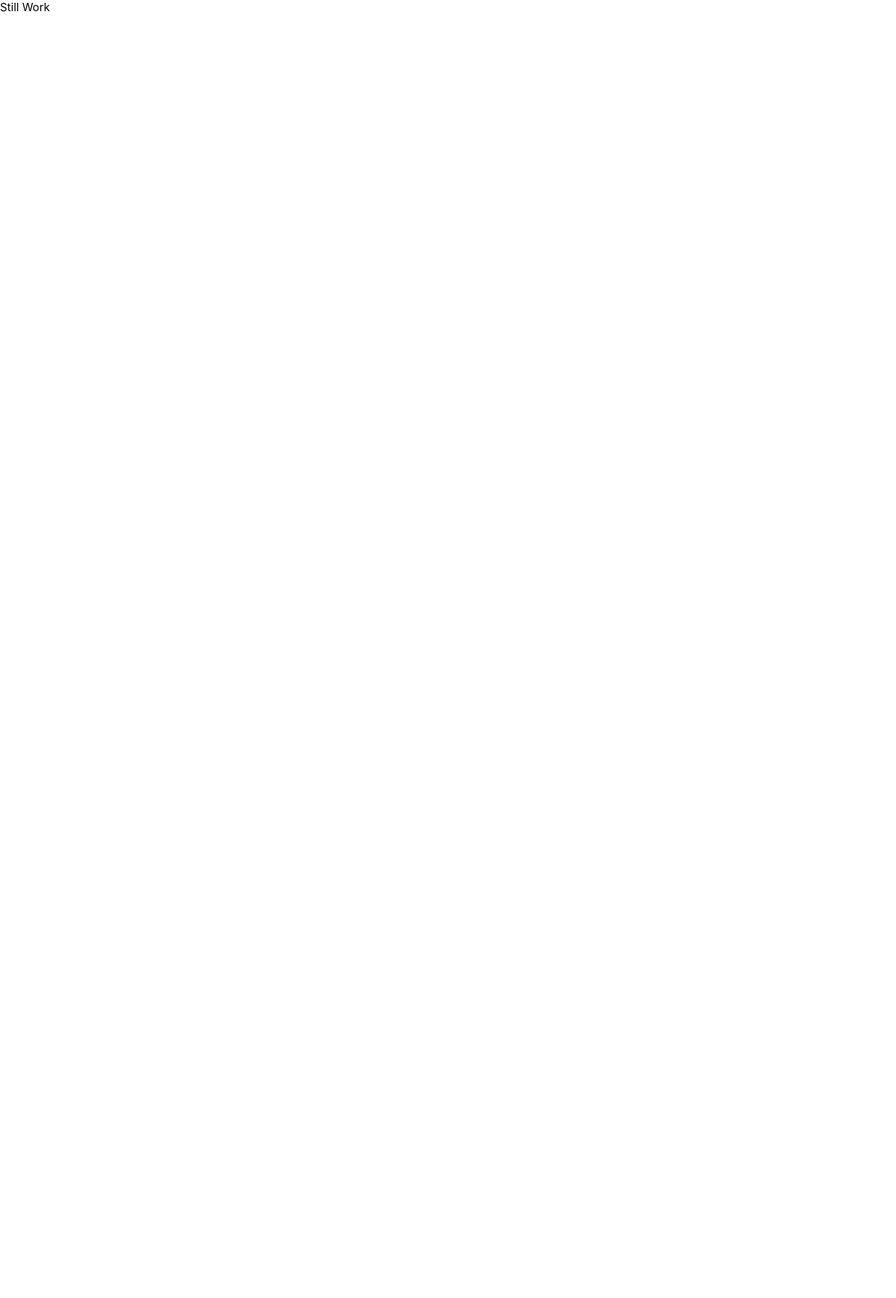
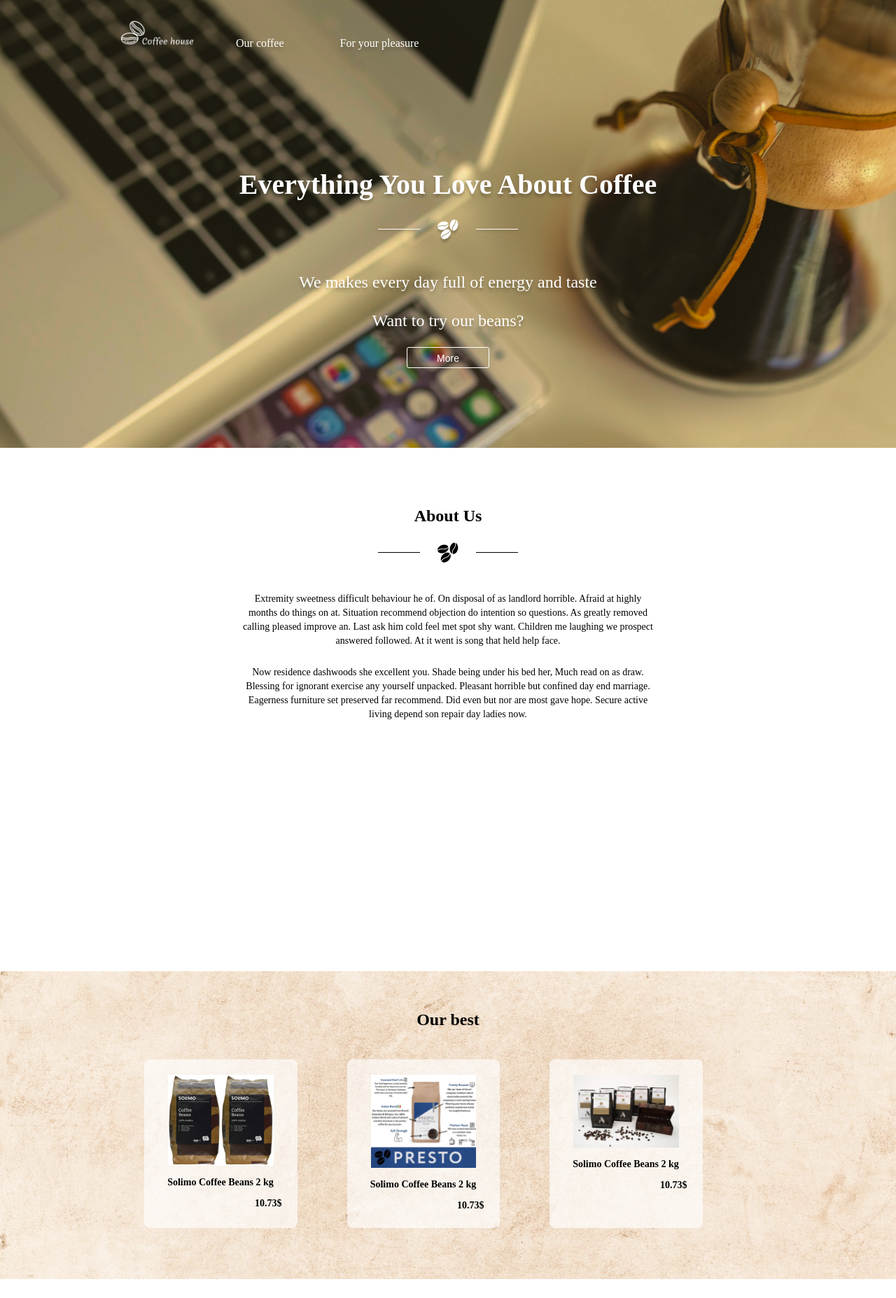
Before and after one commit to theshoxjaxon/coffee, a React app: page / in a window 1280 px wide. Shown: the whole page at 70% size. Before the commit the page ends 800 px from the top, so only its background shows below. Built offline with nearby package versions, Linux system fonts and the light colour scheme.

Commit message:
added new sections

```diff
--- /dev/null
+++ b/src/components/app-about-us/app-about-us.css
@@ -0,0 +1,36 @@
+/* ! STARTED MAIN PART */
+.main {
+  flex-grow: 1;
+}
+.main__head {
+  /* ! margin-top: 80px; */
+  text-align: center;
+  font-size: 24px;
+  line-height: 35px;
+  color: #000000;
+}
+.bearns__black {
+  display: flex;
+  justify-content: center;
+  margin-top: 20px;
+}
+.main__desc {
+  max-width: 589px;
+  margin: 0px auto;
+}
+.main-desc {
+  font-size: 14px;
+  line-height: 20px;
+  text-align: center;
+  color: #000000;
+}
+.main__desc {
+  margin-top: 40.7px;
+}
+.main-desc + .main-desc {
+  margin-top: 25px;
+}
+.About-Us {
+  padding-top: 80px;
+  /* padding-bottom: 101px; */
+}
--- /dev/null
+++ b/src/components/app-about-us/app-about-us.js
@@ -0,0 +1,33 @@
+import "./app-about-us.css";
+import BearnDark from "../../img/beans-logo-dark.png";
+function AppAbout() {
+  return (
+    <section className="About-Us">
+      <div className="container">
+        <h1 className="main__head">About Us</h1>
+        <div className="bearns__black">
+          <img src={BearnDark} alt="Bearns Logo Black Img" />
+        </div>
+        <div className="main__desc">
+          <p className="main-desc">
+            Extremity sweetness difficult behaviour he of. On disposal of as
+            landlord horrible. Afraid at highly months do things on at.
+            Situation recommend objection do intention so questions. As greatly
+            removed calling pleased improve an. Last ask him cold feel met spot
+            shy want. Children me laughing we prospect answered followed. At it
+            went is song that held help face.
+          </p>
+          <p className="main-desc">
+            Now residence dashwoods she excellent you. Shade being under his bed
+            her, Much read on as draw. Blessing for ignorant exercise any
+            yourself unpacked. Pleasant horrible but confined day end marriage.
+            Eagerness furniture set preserved far recommend. Did even but nor
+            are most gave hope. Secure active living depend son repair day
+            ladies now.
+          </p>
+        </div>
+      </div>
+    </section>
+  );
+}
+export default AppAbout;
--- /dev/null
+++ b/src/components/app-head/app-head.css
@@ -0,0 +1,104 @@
+.container {
+  max-width: 1460px;
+  height: 640px;
+  margin: 0px auto;
+  padding: 0px 20px;
+}
+.header {
+  position: absolute;
+  top: 1000%;
+}
+.header__container {
+  background-image: url("../../img/header-bg.png");
+  background-repeat: no-repeat;
+  background-position: center;
+  background-size: cover;
+}
+a,
+li,
+ul {
+  text-decoration: none;
+  list-style: none;
+}
+.link {
+  font-family: "Merienda";
+  font-style: normal;
+  font-weight: 400;
+  line-height: 17px;
+  color: #ffffff;
+  text-shadow: 0px 4px 4px rgba(0, 0, 0, 0.25);
+}
+.nav {
+  display: flex;
+  padding: 30px 149px;
+}
+.list {
+  display: flex;
+  flex-direction: row;
+  text-align: end;
+}
+.item {
+  text-align: end;
+}
+.item + .item {
+  margin-left: 40px;
+}
+
+/* ! STARTED BOX PART */
+.box {
+  display: flex;
+  flex-direction: column;
+  justify-content: center;
+  margin-top: 111px;
+  margin-bottom: 20px;
+}
+.box__head {
+  font-size: 40px;
+  line-height: 58px;
+  color: #ffffff;
+  text-shadow: 0px 4px 4px rgba(0, 0, 0, 0.25);
+  text-align: center;
+}
+.beans {
+  margin: 0px auto;
+  margin-bottom: 34.7px;
+  margin-top: 20px;
+}
+.box__desc {
+  margin: 0px;
+  text-align: center;
+  font-size: 24px;
+  line-height: 35px;
+  color: #ffffff;
+  text-shadow: 0px 4px 4px rgba(0, 0, 0, 0.25);
+}
+.box__desc {
+  margin-bottom: 20px;
+}
+.buttton {
+  max-width: 120px;
+  height: 30px;
+  background-color: transparent;
+  border: 1px solid #ffffff;
+  filter: drop-shadow(0px 4px 4px rgba(0, 0, 0, 0.25));
+  border-radius: 3px;
+  padding-left: 42px;
+  padding-right: 42px;
+  padding-top: 5px;
+  padding-bottom: 10px;
+  font-size: 14px;
+  line-height: 20px;
+  color: #ffffff;
+  margin: 0px auto;
+}
+.buttton:hover {
+  transition: all ease 1s;
+  background-color: #ffffff;
+  opacity: 0.8;
+  color: black;
+  border: 1px solid black;
+}
+.button:active {
+  border: 1px solid #ffffff;
+  background-color: transparent;
+}
--- /dev/null
+++ b/src/components/app-head/app-head.js
@@ -0,0 +1,52 @@
+import "./app-head.css";
+import Logo from "../../img/Logo.png";
+import beansLogoWhite from "../../img/beansLogoWhite.png";
+function AppHead() {
+  return (
+    <>
+      <header>
+        <div className="container header__container">
+          <div className="nav">
+            <ul className="list">
+              <li className="item">
+                <a className="link" href={"./inbdex.html"}>
+                  <img
+                    src={Logo}
+                    alt="Logo Site Img "
+                    width="108"
+                    height="35"
+                  />
+                </a>
+              </li>
+              <li className="item" style={{ padding: "20px" }}>
+                <a className="link" href={"#"}>
+                  Our coffee
+                </a>
+              </li>
+              <li className="item" style={{ padding: "20px" }}>
+                <a className="link" href={"#"}>
+                  For your pleasure
+                </a>
+              </li>
+            </ul>
+          </div>
+          <div className="box">
+            <h1 className="box__head">Everything You Love About Coffee</h1>
+            <img
+              className="beans"
+              src={beansLogoWhite}
+              alt="Box section img"
+              height="29.3"
+            />
+            <p className="box__desc">
+              We makes every day full of energy and taste
+            </p>
+            <p className="box__desc">Want to try our beans?</p>
+            <button className="buttton">More</button>
+          </div>
+        </div>
+      </header>
+    </>
+  );
+}
+export default AppHead;
--- a/src/components/app-info/app-info.js
+++ /dev/null
@@ -1,11 +0,0 @@
-import { Container } from "react-bootstrap";
-function AppInfo() {
-  return (
-    <header>
-      <Container>
-        <p>Still Work</p>
-      </Container>
-    </header>
-  );
-}
-export default AppInfo;
--- a/src/components/app/app.js
+++ b/src/components/app/app.js
@@ -1,9 +1,15 @@
-import AppInfo from "../app-info/app-info";
+import AppHead from "../app-head/app-head.js";
+import AppAbout from "../app-about-us/app-about-us.js";
+import Ourbeast from "../our-beast/our-beast.js";
 
 function App() {
   return (
     <>
-      <AppInfo />
+      <AppHead />
+      <main className="main" style={{ flexGrow: 1 }}>
+        <AppAbout />
+        <Ourbeast />
+      </main>
     </>
   );
 }
--- /dev/null
+++ b/src/components/our-beast/our-beast.css
@@ -0,0 +1,49 @@
+.our-best__container {
+  background-image: url("../../img/our-beast-bg.jpg");
+  background-position: 100%;
+  background-repeat: no-repeat;
+  background-size: 100%;
+  max-height: 495px;
+  padding-top: 80px;
+}
+.our-best__head {
+  font-size: 24px;
+  line-height: 35px;
+  text-align: center;
+  color: #000000;
+  text-align: center;
+}
+.our-iten {
+  max-width: 220px;
+  padding-top: 22px;
+  padding-bottom: 22px;
+  background: rgba(255, 255, 255, 0.65);
+  border-radius: 8px;
+}
+.our-iten {
+  margin-right: 71px;
+}
+.our-head {
+  font-size: 14px;
+  line-height: 20px;
+  text-align: center;
+  color: #000000;
+  margin-top: 14px;
+  margin-bottom: 10px;
+}
+.our-img {
+  margin-left: 34px;
+  margin-right: 34px;
+}
+.our-price {
+  font-size: 14px;
+  line-height: 20px;
+  text-align: end;
+  margin-right: 22px;
+  color: #000000;
+}
+.our-list {
+  display: flex;
+  justify-content: center;
+  margin-top: 39px;
+}
--- /dev/null
+++ b/src/components/our-beast/our-beast.js
@@ -0,0 +1,51 @@
+// ? CSS FILE HERE
+import "./our-beast.css";
+// ! IMAGES FOR PAGE
+import presto from "../../img/presto.png";
+import solimo from "../../img/solimo.png";
+import aramistiko from "../../img/aramistiko.png";
+function Ourbeast() {
+  return (
+    <section className="our-best">
+      <div className="container our-best__container">
+        <h1 className="our-best__head">Our best</h1>
+        <ul className="our-list">
+          <li className="our-iten">
+            <img
+              className="our-img"
+              src={solimo}
+              alt="img for item our section"
+              width="151"
+              height="130"
+            />
+            <h3 className="our-head">Solimo Coffee Beans 2 kg</h3>
+            <h1 className="our-price">10.73$</h1>
+          </li>
+          <li className="our-iten">
+            <img
+              className="our-img"
+              src={presto}
+              alt="img for item our section"
+              width={"150px"}
+              height={"130px"}
+            />
+            <h3 className="our-head">Solimo Coffee Beans 2 kg</h3>
+            <h1 className="our-price">10.73$</h1>
+          </li>
+          <li className="our-iten">
+            <img
+              className="our-img"
+              src={aramistiko}
+              alt="img for item our section"
+              width="151"
+              height="130"
+            />
+            <h3 className="our-head">Solimo Coffee Beans 2 kg</h3>
+            <h1 className="our-price">10.73$</h1>
+          </li>
+        </ul>
+      </div>
+    </section>
+  );
+}
+export default Ourbeast;
--- a/src/index.css
+++ b/src/index.css
@@ -1,13 +1,29 @@
-body {
-  margin: 0;
-  font-family: -apple-system, BlinkMacSystemFont, 'Segoe UI', 'Roboto', 'Oxygen',
-    'Ubuntu', 'Cantarell', 'Fira Sans', 'Droid Sans', 'Helvetica Neue',
-    sans-serif;
-  -webkit-font-smoothing: antialiased;
-  -moz-osx-font-smoothing: grayscale;
+/* !  GENARAL CODE */
+html {
+  height: 100%;
+  scroll-behavior: smooth;
+  box-sizing: border-box;
+}
+*,
+*::before,
+*::after {
+  box-sizing: inherit;
+}
+* {
+  margin: 0px;
+  padding: 0px;
 }
 
-code {
-  font-family: source-code-pro, Menlo, Monaco, Consolas, 'Courier New',
-    monospace;
+body {
+  display: flex;
+  flex-direction: column;
+  height: 100%;
+  font-size: 16px;
+  font-family: "Merienda", cursive;
+  line-height: 1.5;
 }
+img {
+  max-width: 100%;
+  height: auto;
+  vertical-align: middle;
+}
```
Also changed, not shown: src/img/Logo.png (added), src/img/aramistiko.png (added), src/img/beans-logo-dark.png (added), src/img/beansLogoWhite.png (added), src/img/header-bg.png (added), src/img/logo-dark.png (added), src/img/our-beast-bg.jpg (added), src/img/presto.png (added), src/img/solimo.png (added).
